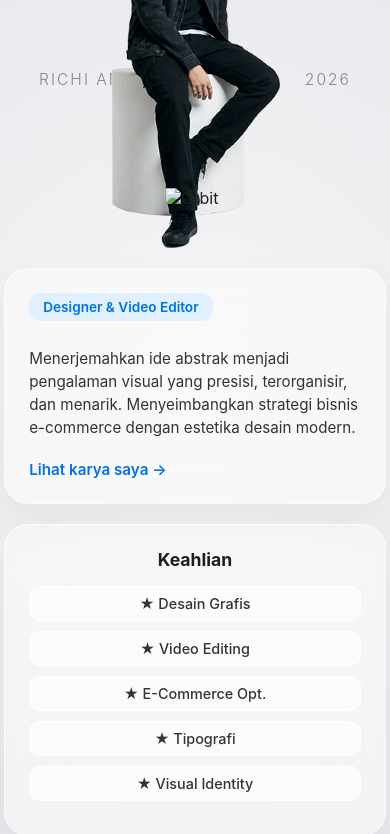
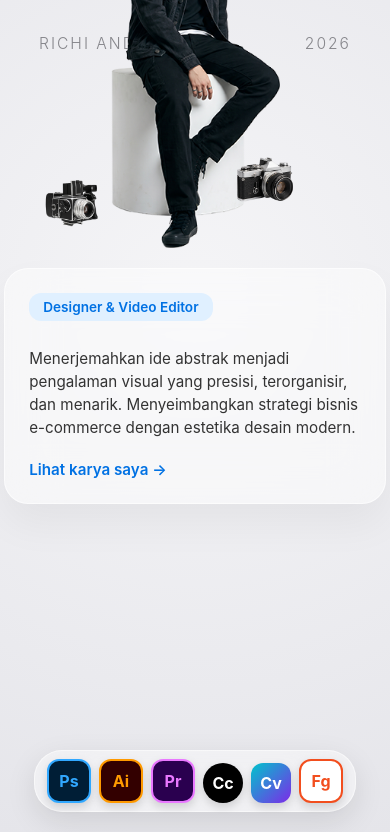
Before and after one commit to richiandi/designerkondang, a plain HTML site: page index.html in a window 390 px wide. Shown: the part 232-1066 px from the top of the page. Drawn offline with Linux system fonts and the light colour scheme.

Commit message:
Refactor orbit system and character wrapper styles
Updated orbit system and character wrapper styles for better responsiveness and added three orbit tracks.

```diff
--- a/index.html
+++ b/index.html
@@ -92,7 +92,7 @@
             user-select: none;
         }
 
-        /* --- WRAPPER KARAKTER & ORBIT --- */
+        /* --- WRAPPER KARAKTER & 3 JALUR ORBIT --- */
         .character-wrapper {
             position: absolute;
             bottom: 60px;
@@ -112,43 +112,69 @@
             z-index: 5;
         }
 
-        /* Sistem Orbit (Lintasan & Item) */
+        /* Sistem Pusat Orbit */
         .orbit-system {
             position: absolute;
-            top: 50%; /* Pusat orbit tepat di tengah badan */
+            top: 50%;
             left: 50%;
             width: 0;
             height: 0;
-            z-index: 6; /* 6 agar mengelilingi di depan karakter */
+            z-index: 6;
             pointer-events: none;
         }
 
+        /* Lintasan Dasar */
         .orbit-track {
             position: absolute;
             top: 50%;
             left: 50%;
-            width: 480px; /* Diameter orbit, perbesar jika ingin lebih lebar */
-            height: 480px;
-            margin-top: -240px; /* Selalu minus setengah dari height */
-            margin-left: -240px; /* Selalu minus setengah dari width */
             border-radius: 50%;
-            /* border: 1px dashed rgba(0,0,0,0.1); Hapus slash awal jika mau ada garis lintasan */
-            animation: spin 10s linear infinite; /* Kecepatan orbit (10 detik) */
+            /* border: 1px dashed rgba(0,0,0,0.1); Hapus tanda slash ini jika mau garis lintasannya terlihat */
         }
 
+        /* JALUR 1 (Terdalam / Paling Dekat) */
+        .track-1 {
+            width: 400px; height: 400px;
+            margin-top: -200px; margin-left: -200px;
+            animation: spin 12s linear infinite;
+        }
+
+        /* JALUR 2 (Tengah) */
+        .track-2 {
+            width: 550px; height: 550px;
+            margin-top: -275px; margin-left: -275px;
+            animation: spin 18s linear infinite;
+        }
+
+        /* JALUR 3 (Terluar / Paling Jauh) */
+        .track-3 {
+            width: 700px; height: 700px;
+            margin-top: -350px; margin-left: -350px;
+            animation: spin 26s linear infinite;
+        }
+
+        /* Gambar Item Orbit */
         .orbit-item {
             position: absolute;
-            top: -30px; /* Minus setengah ukuran item */
+            top: -30px;
             left: 50%;
-            margin-left: -30px; /* Minus setengah ukuran item */
-            width: 60px; /* Ukuran gambar kotak */
+            margin-left: -30px;
+            width: 60px;
             height: 60px;
             object-fit: contain;
-            /* Counter-spin agar gambar selalu tegak ke atas */
-            animation: counter-spin 10s linear infinite;
         }
 
-        /* Keyframes untuk Putaran Orbit */
+        /* Counter-spin agar gambar tetap tegak lurus (durasi disamakan dengan jalur masing-masing) */
+        .item-1 { animation: counter-spin 12s linear infinite; }
+        .item-2 { animation: counter-spin 18s linear infinite; }
+        .item-3 { animation: counter-spin 26s linear infinite; }
+
+        /* Mengatur posisi start yang menyebar menggunakan animation-delay negatif */
+        .track-1, .item-1 { animation-delay: 0s; }
+        .track-2, .item-2 { animation-delay: -6s; }
+        .track-3, .item-3 { animation-delay: -14s; }
+
+        /* Keyframes */
         @keyframes spin {
             100% { transform: rotate(360deg); }
         }
@@ -316,7 +342,6 @@
                 overflow-y: visible;
             }
 
-            /* Wrapper menyesuaikan ukuran layar */
             .character-wrapper {
                 position: relative;
                 bottom: auto;
@@ -329,13 +354,10 @@
                 height: 100%;
             }
 
-            /* Orbit diperkecil pada versi mobile */
-            .orbit-track {
-                width: 320px;
-                height: 320px;
-                margin-top: -160px;
-                margin-left: -160px;
-            }
+            /* Penyesuaian 3 Jalur Orbit pada Layar HP */
+            .track-1 { width: 280px; height: 280px; margin-top: -140px; margin-left: -140px; }
+            .track-2 { width: 380px; height: 380px; margin-top: -190px; margin-left: -190px; }
+            .track-3 { width: 480px; height: 480px; margin-top: -240px; margin-left: -240px; }
 
             .panel-left, .panel-right {
                 position: relative;
@@ -369,16 +391,28 @@
             <span>2026</span>
         </div>
 
-        <!-- Wrapper untuk Karakter & Orbit -->
+        <!-- Wrapper untuk Karakter & 3 Orbit -->
         <div class="character-wrapper">
             <div class="center-character"></div>
 
-            <!-- Elemen Orbit -->
+            <!-- Elemen Orbit (3 Jalur) -->
             <div class="orbit-system">
-                <div class="orbit-track">
-                    <!-- PASTIKAN MENGGANTI 'square.png' DENGAN NAMA GAMBAR ANDA -->
-                    <img src="square.png" alt="Orbit" class="orbit-item">
+
+                <!-- Jalur 1 (Dalam) -->
+                <div class="orbit-track track-1">
+                    <img src="kamera.png" alt="Orbit 1" class="orbit-item item-1">
                 </div>
+
+                <!-- Jalur 2 (Tengah) -->
+                <div class="orbit-track track-2">
+                    <img src="film.png" alt="Orbit 2" class="orbit-item item-2">
+                </div>
+
+                <!-- Jalur 3 (Luar) -->
+                <div class="orbit-track track-3">
+                    <img src="mac.png" alt="Orbit 3" class="orbit-item item-3">
+                </div>
+
             </div>
         </div>
 
@@ -386,15 +420,6 @@
             <div class="tag-blue">Designer & Video Editor</div>
             <p>Menerjemahkan ide abstrak menjadi pengalaman visual yang presisi, terorganisir, dan menarik. Menyeimbangkan strategi bisnis e-commerce dengan estetika desain modern.</p>
             <a href="#design" class="link-btn">Lihat karya saya &rarr;</a>
-        </div>
-
-        <div class="glass-panel panel-right">
-            <h3>Keahlian</h3>
-            <div class="skill-pill">★ Desain Grafis</div>
-            <div class="skill-pill">★ Video Editing</div>
-            <div class="skill-pill">★ E-Commerce Opt.</div>
-            <div class="skill-pill">★ Tipografi</div>
-            <div class="skill-pill">★ Visual Identity</div>
         </div>
 
         <div class="mac-dock">
```
